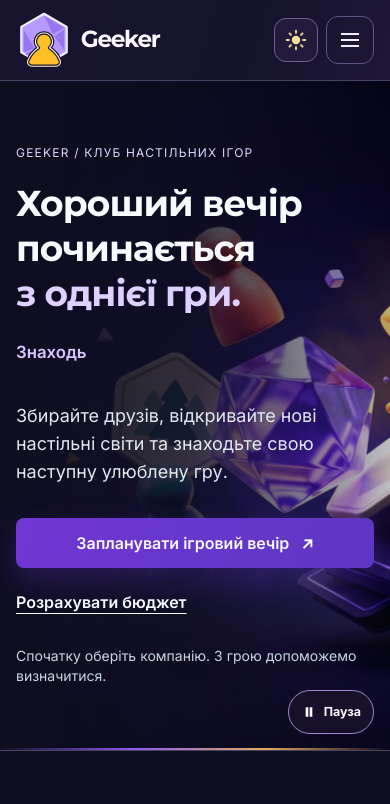
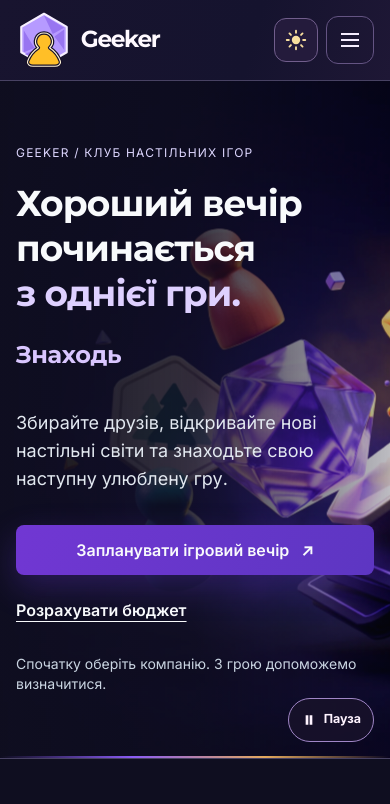
Before and after one commit to tvelv/geeker-lab8, a plain HTML site: page index.html in a window 390 px wide. Shown: the top 804 px of the page. Drawn offline with nearby package versions, Linux system fonts and the light colour scheme; some packages are replaced by stand-ins of ours; no server answers; a script that the page names is missing.

Commit message:
Give the animated hero phrases a responsive subheading size

```diff
--- a/css/theme.css
+++ b/css/theme.css
@@ -309,18 +309,19 @@
 .session-card-action { display:inline-flex;align-items:center;min-height:48px;margin-top:1rem;color:var(--color-heading);font-weight:700;text-decoration:underline;text-underline-offset:.3em; }
 @media(max-width:30rem) { .hero-budget-link { margin-left:0; } }
 .geeker-hero-line {
-  min-height: 3.1em;
-  max-width: 34ch;
+  min-block-size: 2.48em;
   margin: 0 0 .6rem;
-  font-size: 1.05rem;
-  line-height: 1.5;
-  font-weight: 600;
+  font-family: var(--font-heading);
+  font-size: clamp(1.375rem, 1.125rem + 1.55vw, 2rem);
+  line-height: 1.24;
+  font-weight: 700;
+  letter-spacing: -.015em;
   color: #d9c6ff;
 }
 .geeker-hero-line .typed-cursor {
   display: inline-block;
   margin-left: .1em;
-  color: #c4a6ff;
+  color: currentColor;
   animation: geeker-cursor 1.1s step-end infinite;
 }
 @keyframes geeker-cursor { 50% { opacity: 0; } }
--- a/index.html
+++ b/index.html
@@ -31,7 +31,7 @@
     <script src="https://cdn.jsdelivr.net/npm/typed.js@2.1.0/dist/typed.umd.js" defer></script>
     <script src="js/gallery.js?v=hero-phrases" defer></script>
 
-    <link rel="stylesheet" href="css/theme.css?v=hero-phrases">
+    <link rel="stylesheet" href="css/theme.css?v=hero-type-2">
   </head>
   <body class="geeker-landing bg-canvas font-body leading-relaxed text-ink">
 <a class="fixed -top-24 left-4 z-50 rounded-lg bg-heading p-4 text-canvas focus:top-4" href="#main">Перейти до вмісту</a>
```
